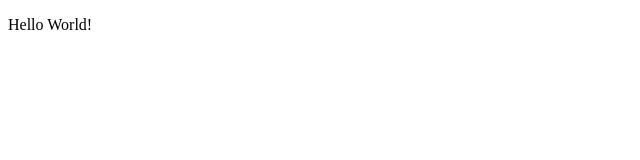
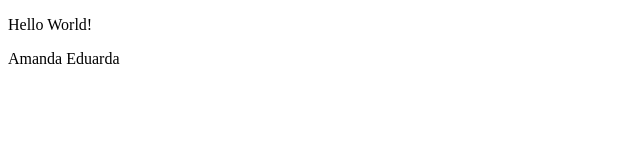
Before and after one commit to amandastss/dev_web, a plain HTML site: page index.html in a window 1280 px wide. Shown: the whole page, without its empty margins (0-640 px from the left). Drawn offline with Linux system fonts and the light colour scheme.

Commit message:
Adicionado nome no index.html

```diff
--- a/index.html
+++ b/index.html
@@ -7,5 +7,6 @@
 </head>
 <body>
     <p>Hello World!</p>
+    Amanda Eduarda
 </body>
 </html>
```
